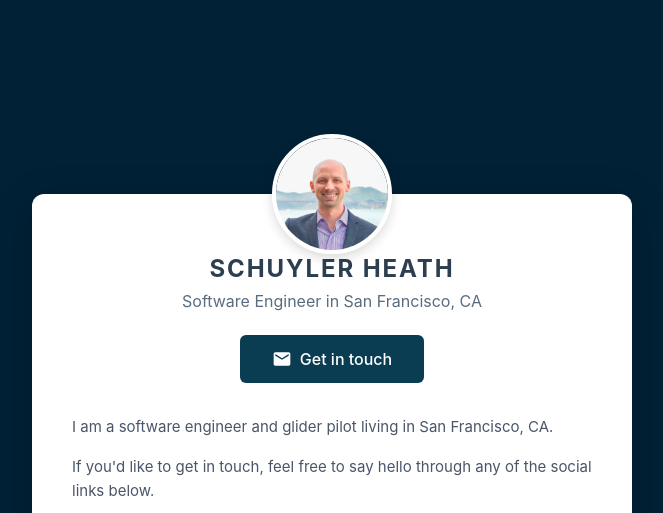
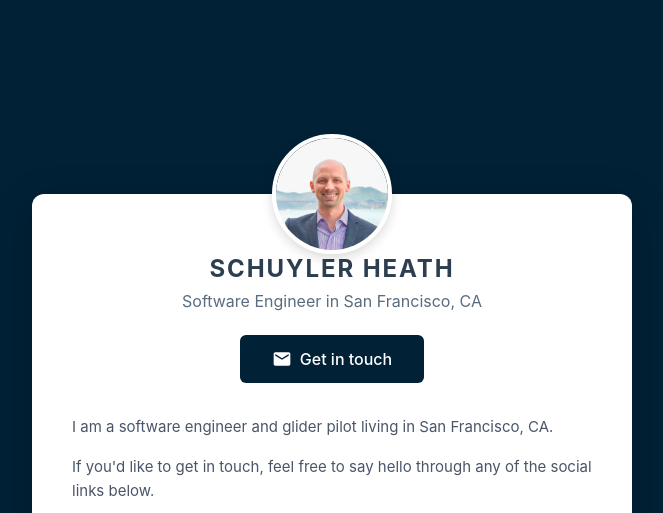
Before and after one commit to sjheath/about, a plain HTML site: page index.html in a window 1280 px wide. Shown: the top 513 px of the page, without its empty margins (308-971 px from the left). Drawn offline with Linux system fonts and the light colour scheme.

Commit message:
styles.css: Changed color

```diff
--- a/styles.css
+++ b/styles.css
@@ -59,7 +59,7 @@ body {
     align-items: center;
     gap: 0.5rem;
     padding: 0.875rem 2rem;
-    background: #0a3d52;
+    background: #012136;
     color: #ffffff;
     text-decoration: none;
     border-radius: 6px;
```
